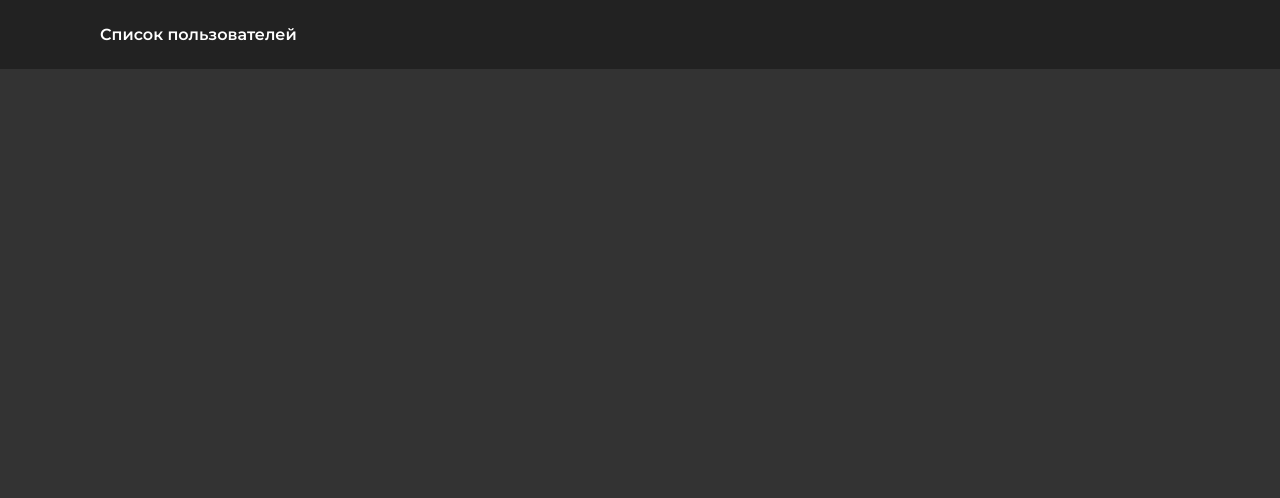
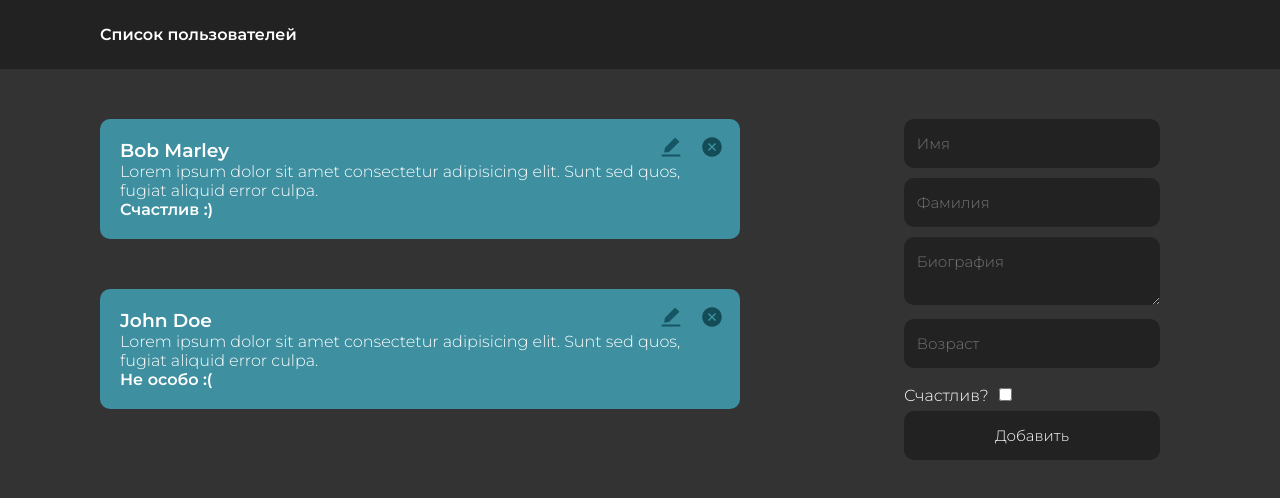
Before and after one commit to Cr1ator/react_project, a React (Create React App) app: page / in a window 1280 px wide. Shown: the top 498 px of the page. Built offline with nearby package versions, Linux system fonts and the light colour scheme; the HTML template or start-up script is replaced by a standard one.

Commit message:
add button `add suer`

```diff
--- a/package.json
+++ b/package.json
@@ -8,6 +8,7 @@
     "@testing-library/user-event": "^13.5.0",
     "react": "^18.2.0",
     "react-dom": "^18.2.0",
+    "react-icons": "^4.4.0",
     "react-scripts": "5.0.1",
     "web-vitals": "^2.1.4"
   },
--- a/src/App.js
+++ b/src/App.js
@@ -1,11 +1,45 @@
 import React from 'react';
 import Header from './components/Header';
+import Users from './components/Users';
+import AddUser from './components/AddUser';
 
 class App extends React.Component {
+    constructor(props) {
+        super(props)
+        this.state = {
+            users : [
+                {
+                    id: 1,
+                    firstname: 'Bob',
+                    lastname: 'Marley',
+                    bio: 'Lorem ipsum dolor sit amet consectetur adipisicing elit. Sunt sed quos, fugiat aliquid error culpa.',
+                    isHappy: true
+                },
+                {
+                    id: 2,
+                    firstname: 'John',
+                    lastname: 'Doe',
+                    bio: 'Lorem ipsum dolor sit amet consectetur adipisicing elit. Sunt sed quos, fugiat aliquid error culpa.',
+                    isHappy: false
+                }
+            ]
+        }
+        this.addUser = this.addUser.bind(this)
+    }
     render() {
         return (<div>
         <Header title="Список пользователей"/>
+        <main>
+            <Users users={this.state.users}/>
+        </main>
+        <aside>
+            <AddUser onAdd={this.addUser}/>
+        </aside>
     </div>)
+    }
+    addUser(user) {
+        const id = this.state.users.length + 1
+        this.setState({ users: [...this.state.users, {id, ...user}] })
     }
 }
 
--- /dev/null
+++ b/src/components/AddUser.js
@@ -0,0 +1,35 @@
+import React from 'react';
+
+class AddUser extends React.Component {
+    constructor(props) {
+        super(props)
+        this.state = {
+            firstname: "",
+            lastname: "",
+            bio: "",
+            age: 1,
+            isHappy: false
+        }
+    }
+    render() {
+      return (
+        <form>
+            <input placeholder='Имя' onChange={(e) => this.setState({firstname: e.target.value})}></input>
+            <input placeholder='Фамилия' onChange={(e) => this.setState({lastname: e.target.value})}></input>
+            <textarea placeholder='Биография' onChange={(e) => this.setState({bio: e.target.value})}></textarea>
+            <input placeholder='Возраст' onChange={(e) => this.setState({age: e.target.value})}></input>
+            <label htmlFor="isHappy">Счастлив?</label>
+            <input type="checkbox" id="isHappy" onChange={(e) => this.setState({isHappy: e.target.checked})}></input>
+            <button type='button' onClick={() => this.props.onAdd({
+                firstname: this.state.firstname,
+                lastname: this.state.lastname,
+                bio: this.state.bio,
+                age: this.state.age,
+                isHappy: this.state.isHappy,
+            })}>Добавить</button>
+        </form>
+      )
+    }
+}
+
+export default AddUser
--- a/src/components/User.js
+++ b/src/components/User.js
@@ -0,0 +1,20 @@
+import React from 'react';
+import {IoCloseCircleSharp} from 'react-icons/io5'
+import {AiFillEdit} from 'react-icons/ai'
+
+class User extends React.Component {
+    user = this.props.user
+    render() {
+      return (
+        <div className='user'>
+            <IoCloseCircleSharp className='delete-icon' />
+            <AiFillEdit className='edit-icon' />
+            <h3>{this.user.firstname} {this.user.lastname}</h3>
+            <p>{this.user.bio}</p>
+            <b>{this.user.isHappy ? 'Счастлив :)' : 'Не особо :('}</b>
+        </div>
+      )
+    }
+}
+
+export default User
--- /dev/null
+++ b/src/components/Users.js
@@ -0,0 +1,20 @@
+import React from 'react';
+import User from './User';
+
+class Users extends React.Component {
+
+    render() {
+        if(this.props.users.length > 0)
+            return (<div>
+                {this.props.users.map((el) => (
+                    <User key={el.id} user={el}/>
+                ))}
+            </div>)
+        else
+            return (<div className='user'>
+                    <h3>Пользователей нет</h3>
+                </div>)
+    }
+}
+
+export default Users
--- a/src/css/main.css
+++ b/src/css/main.css
@@ -17,3 +17,73 @@ body {
     padding: 25px 100px;
     font-weight: 600;
 }
+
+main {
+    margin: 50px 100px;
+    width: 50%;
+    float: left;
+}
+
+aside {
+    width: 20%;
+    margin-top: 50px;
+    margin-left: 5%;
+    float: left;
+}
+
+main .user {
+    margin-bottom: 50px;
+    background-color: #3e8fa0;
+    padding: 20px;
+    border-radius: 10px;
+}
+
+main .delete-icon {
+    float: right;
+    color: #134b57;
+    cursor: pointer;
+    transform: scale(1.5);
+}
+
+main .edit-icon {
+    float: right;
+    margin-right: 25px;
+    color: #165664;
+    cursor: pointer;
+    transform: scale(1.5);
+}
+
+main .delete-icon:hover,
+main .edit-icon:hover {
+    opacity: 0.5;
+}
+
+aside form input:not([type="checkbox"]),
+aside form textarea,
+aside form button {
+    width: 90%;
+    padding: 15px 5%;
+    font-family: 'Montserrat', sans-serif;
+    font-weight: 300;
+    margin-bottom: 10px;
+    border: 0;
+    border-radius: 10px;
+    background-color: #222;
+    color: #fff;
+    outline: none;
+    font-size: 15px;
+}
+
+aside form input[type="checkbox"] {
+    margin: 10px;
+}
+
+aside form button {
+    width: 100%;
+    cursor: pointer;
+    transition: transform 500ms ease;
+}
+
+aside form button:hover {
+    transform: scale(1.05);
+}
```
Also changed, not shown: 1 other file (tests, documents, lock files or other folders).
